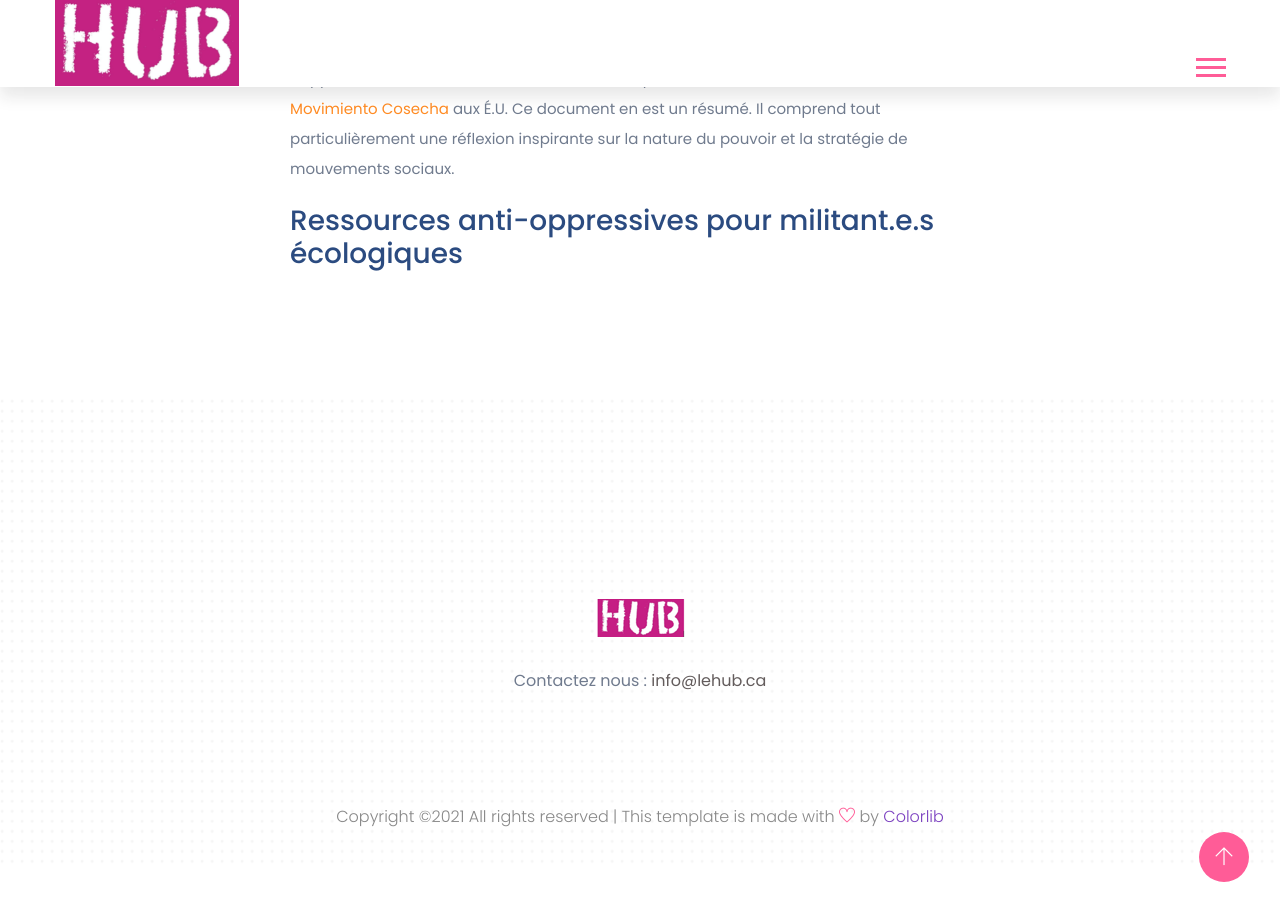
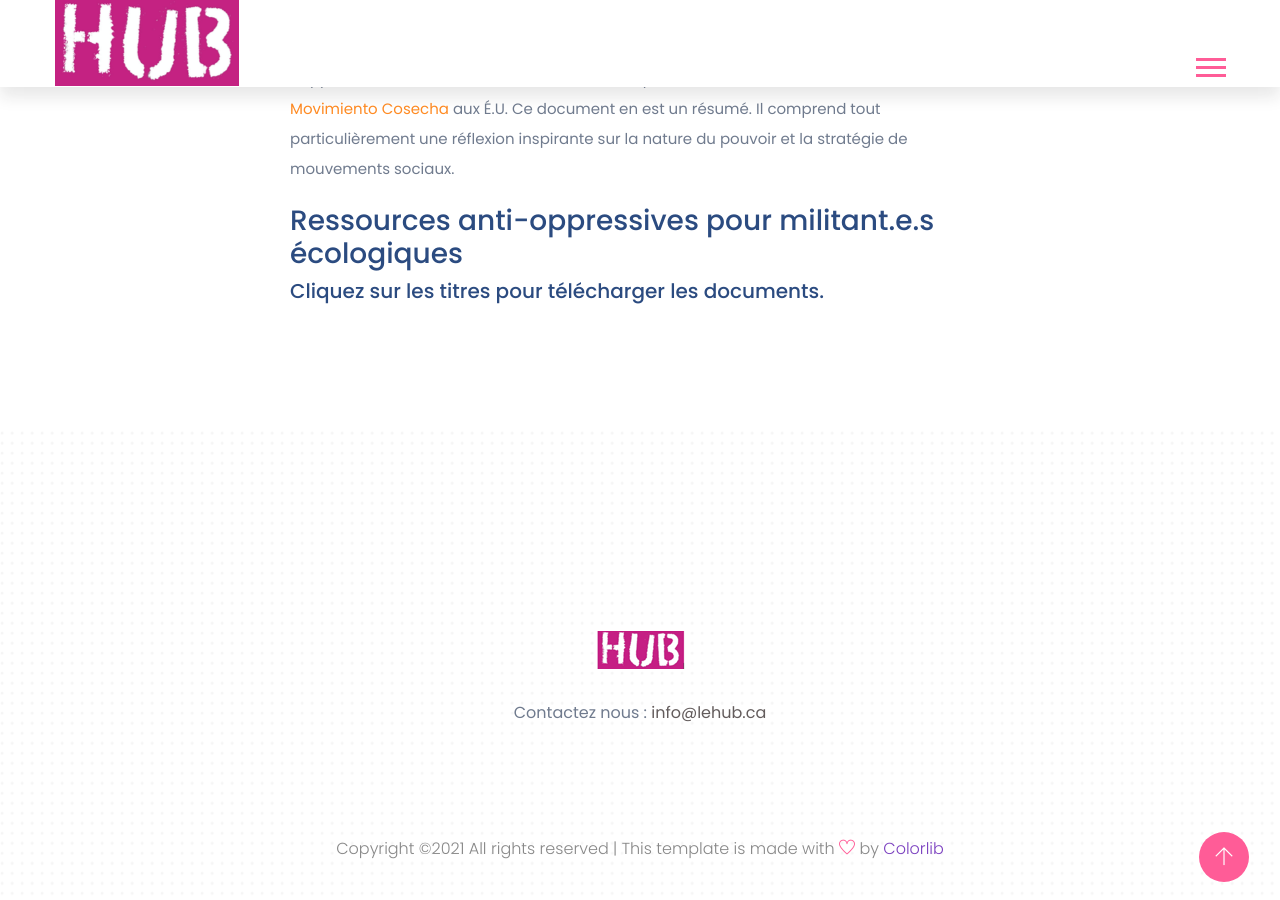
Before and after one commit to LeHubca/lehub-website, a Jekyll site: the page built from docs/_posts/2021-03-10-ress-mil.md, in a window 1280 px wide and 900 px high, scrolled down 1280 px. Built offline with Jekyll 4.4.1, drawn with Linux system fonts in a browser that asks for light colours.

Commit message:
Update Secondary Pages “2021-03-10-ress-mil”

```diff
--- a/docs/_posts/2021-03-10-ress-mil.md
+++ b/docs/_posts/2021-03-10-ress-mil.md
@@ -30,3 +30,5 @@ L’approche Momentum est d'actualité - elle inspire directement le [Sunrise Mo
 <a name="antiopp"></a>
 
 ### Ressources anti-oppressives pour militant.e.s écologiques
+
+##### Cliquez sur les titres pour télécharger les documents.
```
